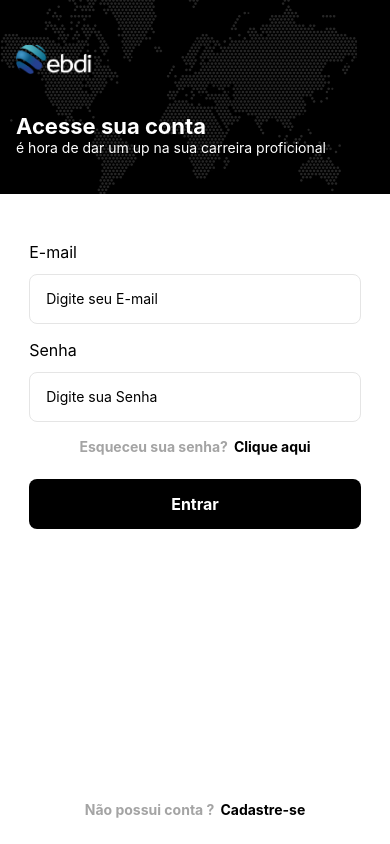
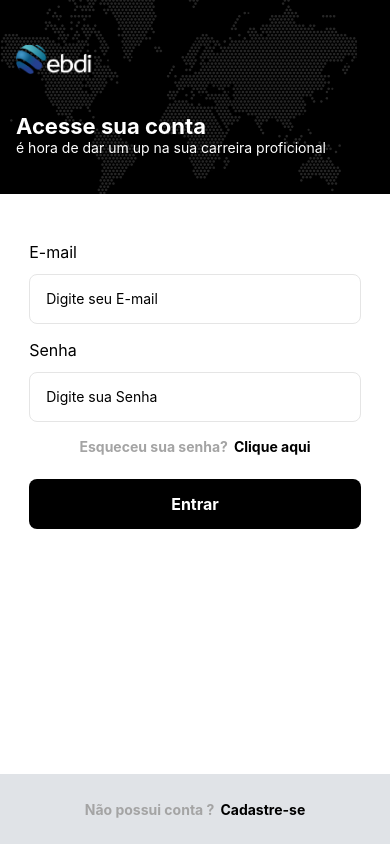
Before and after one commit to marcelodonato/ebdi_type_script, a React Native app: screen /Login in a window 390 px wide. Built offline with nearby package versions, Linux system fonts and the light colour scheme.

Commit message:
adjusts loginScreen

```diff
--- a/src/modules/auth/components/loginBody/loginBody.tsx
+++ b/src/modules/auth/components/loginBody/loginBody.tsx
@@ -1,18 +1,18 @@
 import PrimaryButton from "../../../../components/PrimaryButton";
 import { useState } from "react";
-import { useDispatch } from 'react-redux'; // Importação do hook useDispatch
+import { useDispatch } from 'react-redux';
 import { AppDispatch } from "../../../../store/store";
-import { StyleSheet, View, Text } from "react-native";
+import { View, Text } from "react-native";
 import CustomTextInput from "../../../../components/customTextInput";
 import { strings } from "../../../../res/strings/strings";
-import { colors } from "../../../../res/colors/colors";
 import { loginUser } from "../../../../store/authStore";
+import styles from "./loginBodyStyles";
 
 interface LoginBodyProps {
     navigation: any;
 }
 
-const LoginBody: React.FC<LoginBodyProps> = ( {navigation}) => {
+const LoginBody: React.FC<LoginBodyProps> = ({ navigation }) => {
     const [userEmail, setUserEmail] = useState<string>("");
     const [userPassword, setUserPassword] = useState<string>("");
     const [errors, setErrors] = useState<{ [key: string]: string }>({});
@@ -44,7 +44,7 @@ const LoginBody: React.FC<LoginBodyProps> = ( {navigation}) => {
 
                 navigation.reset({
                     index: 0,
-                    routes: [{name: 'Home'}]
+                    routes: [{ name: 'Home' }]
                 })
 
 
@@ -102,44 +102,3 @@ const LoginBody: React.FC<LoginBodyProps> = ( {navigation}) => {
 };
 
 export default LoginBody;
-
-const styles = StyleSheet.create({
-    container: {
-        marginTop: 32,
-        width: '85%',
-    },
-    inputText: {
-        height: 50,
-        borderWidth: 1,
-        marginTop: 6,
-        borderColor: colors.lightGray,
-        borderRadius: 8,
-        paddingStart: 16,
-    },
-    inputContainer: {
-        marginTop: 16,
-    },
-    buttonContainer: {
-        marginTop: 24,
-    },
-    forgetPasswordContainer: {
-        marginTop: 16,
-        flexDirection: 'row',
-        justifyContent: 'center',
-        alignItems: 'center',
-    },
-    textNotClicable: {
-        color: colors.gray,
-        fontWeight: "bold",
-    },
-    textClicable: {
-        marginStart: 6,
-        color: colors.black,
-        fontWeight: "bold",
-    },
-    errorText: {
-        color: 'red',
-        fontSize: 12,
-        marginTop: 4,
-    },
-});
--- /dev/null
+++ b/src/modules/auth/components/loginBody/loginBodyStyles.tsx
@@ -0,0 +1,45 @@
+import { StyleSheet } from "react-native";
+import { colors } from "../../../../res/colors/colors";
+
+const styles = StyleSheet.create({
+    container: {
+        marginTop: 32,
+        width: '85%',
+    },
+    inputText: {
+        height: 50,
+        borderWidth: 1,
+        marginTop: 6,
+        borderColor: colors.lightGray,
+        borderRadius: 8,
+        paddingStart: 16,
+    },
+    inputContainer: {
+        marginTop: 16,
+    },
+    buttonContainer: {
+        marginTop: 24,
+    },
+    forgetPasswordContainer: {
+        marginTop: 16,
+        flexDirection: 'row',
+        justifyContent: 'center',
+        alignItems: 'center',
+    },
+    textNotClicable: {
+        color: colors.gray,
+        fontWeight: "bold",
+    },
+    textClicable: {
+        marginStart: 6,
+        color: colors.black,
+        fontWeight: "bold",
+    },
+    errorText: {
+        color: 'red',
+        fontSize: 12,
+        marginTop: 4,
+    },
+});
+
+export default styles;
--- a/src/modules/auth/components/loginFooter/loginFooter.tsx
+++ b/src/modules/auth/components/loginFooter/loginFooter.tsx
@@ -1,6 +1,6 @@
 import { View, Text, StyleSheet, TouchableOpacity } from "react-native";
-import { colors } from "../../../../res/colors/colors";
 import { strings } from "../../../../res/strings/strings";
+import styles from "./loginFooterStyles";
 
 
 interface LoginFooterProps {
@@ -24,27 +24,3 @@ const LoginFooter: React.FC<LoginFooterProps> = ({ navigation }) => {
 };
 
 export default LoginFooter;
-
-const styles = StyleSheet.create({
-    container: {
-        backgroundColor: colors.mediumGray,
-        width: '100%',
-        height: 70,
-        justifyContent: 'center',
-    },
-    ContainerText: {
-        flexDirection: 'row',
-        justifyContent: 'center',
-        alignItems: 'center',
-
-    },
-    textNotClicable: {
-        color: colors.gray,
-        fontWeight: "bold"
-    },
-    textClicable: {
-        marginStart: 6,
-        color: colors.black,
-        fontWeight: "bold"
-    }
-});
--- /dev/null
+++ b/src/modules/auth/components/loginFooter/loginFooterStyles.tsx
@@ -0,0 +1,28 @@
+import { StyleSheet } from "react-native";
+import { colors } from "../../../../res/colors/colors";
+
+const styles = StyleSheet.create({
+    container: {
+        backgroundColor: colors.mediumGray,
+        width: '100%',
+        height: 70,
+        justifyContent: 'center',
+    },
+    ContainerText: {
+        flexDirection: 'row',
+        justifyContent: 'center',
+        alignItems: 'center',
+
+    },
+    textNotClicable: {
+        color: colors.gray,
+        fontWeight: "bold"
+    },
+    textClicable: {
+        marginStart: 6,
+        color: colors.black,
+        fontWeight: "bold"
+    }
+});
+
+export default styles;
--- a/src/modules/auth/components/loginHeader/loginHeader.tsx
+++ b/src/modules/auth/components/loginHeader/loginHeader.tsx
@@ -1,7 +1,7 @@
-import { View, Image, StyleSheet, ImageBackground, Text,  } from 'react-native';
+import { View, Image, ImageBackground, Text, } from 'react-native';
 import { SafeAreaView } from 'react-native-safe-area-context';
 import { strings } from '../../../../res/strings/strings';
-import { colors } from '../../../../res/colors/colors';
+import styles from './loginHeaderStyles';
 
 const LoginHeader: React.FC = () => {
     return (
@@ -12,7 +12,7 @@ const LoginHeader: React.FC = () => {
                     resizeMode='cover'
                     style={styles.imageBackground}
                 >
-                <SafeAreaView  edges={['top']}>
+                    <SafeAreaView edges={['top']}>
                         <View>
                             <Image style={styles.image} source={require('../../../../../assets/ebdi_logo.png')} />
                         </View>
@@ -28,33 +28,3 @@ const LoginHeader: React.FC = () => {
 };
 
 export default LoginHeader;
-
-const styles = StyleSheet.create({
-    imageBackground:{
-        justifyContent: 'center',
-        flex: 1,
-    },
-
-    container: {
-        width: '100%',
-        height: '25%',
-        backgroundColor: colors.black
-    },
-    image: {
-        marginTop: 8,
-        marginStart: 16,
-        width: '20%',
-        height: 30
-    },
-    textTitle: {
-        marginStart: 16,
-        marginTop: 38,
-        color: colors.light,
-        fontWeight: 'bold',
-        fontSize: 22,
-    },
-    textSubTitle: {
-        marginStart: 16,
-        color: colors.light
-    }
-});
--- /dev/null
+++ b/src/modules/auth/components/loginHeader/loginHeaderStyles.tsx
@@ -0,0 +1,34 @@
+import { StyleSheet } from "react-native";
+import { colors } from "../../../../res/colors/colors";
+
+const styles = StyleSheet.create({
+    imageBackground: {
+        justifyContent: 'center',
+        flex: 1,
+    },
+
+    container: {
+        width: '100%',
+        height: '25%',
+        backgroundColor: colors.black
+    },
+    image: {
+        marginTop: 8,
+        marginStart: 16,
+        width: '20%',
+        height: 30
+    },
+    textTitle: {
+        marginStart: 16,
+        marginTop: 38,
+        color: colors.light,
+        fontWeight: 'bold',
+        fontSize: 22,
+    },
+    textSubTitle: {
+        marginStart: 16,
+        color: colors.light
+    }
+});
+
+export default styles;
--- a/src/modules/auth/screens/login/login.tsx
+++ b/src/modules/auth/screens/login/login.tsx
@@ -1,6 +1,6 @@
 import React from 'react';
-import * as S from './styles';
-import { Text, StyleSheet, View } from "react-native";
+import { View } from "react-native";
+import styles from './loginStyles';
 
 import LoginBody from '../../components/loginBody/loginBody';
 import LoginHeader from '../../components/loginHeader/loginHeader';
@@ -23,18 +23,3 @@ const Login: React.FC = ({ navigation }: any) => {
 }
 
 export default Login;
-
-const styles = StyleSheet.create({
-   container: {
-      flex: 1,
-      width: '100%',
-      backgroundColor: '#ffffff',
-      alignItems: 'center',
-   },
-   containerFooter: {
-      width: '100%',
-      backgroundColor: '#ffffff',
-      alignItems: 'center',
-   }
-
-});
--- /dev/null
+++ b/src/modules/auth/screens/login/loginStyles.tsx
@@ -0,0 +1,19 @@
+import { StyleSheet } from "react-native";
+import { colors } from "../../../../res/colors/colors";
+
+const styles = StyleSheet.create({
+    container: {
+        flex: 1,
+        width: '100%',
+        backgroundColor: colors.light,
+        alignItems: 'center',
+    },
+    containerFooter: {
+        width: '100%',
+        backgroundColor: colors.light,
+        alignItems: 'center',
+    }
+
+});
+
+export default styles;
--- a/src/res/colors/colors.ts
+++ b/src/res/colors/colors.ts
@@ -2,7 +2,7 @@ export const colors = {
     gray: "#A4A4A4",
     lightGray:"#E5E5E5",
     darkGray: "#545454",
-    mediumGray:"E0E3E7",
+    mediumGray:"#E0E3E7",
     black: "#000000",
     light: "#ffffff",
     red: "#FF6E6E",
```
Also changed, not shown: src/modules/auth/screens/login/styles.ts (deleted, +0 -10 lines). Lines whose indentation alone changed are shown as unchanged.
